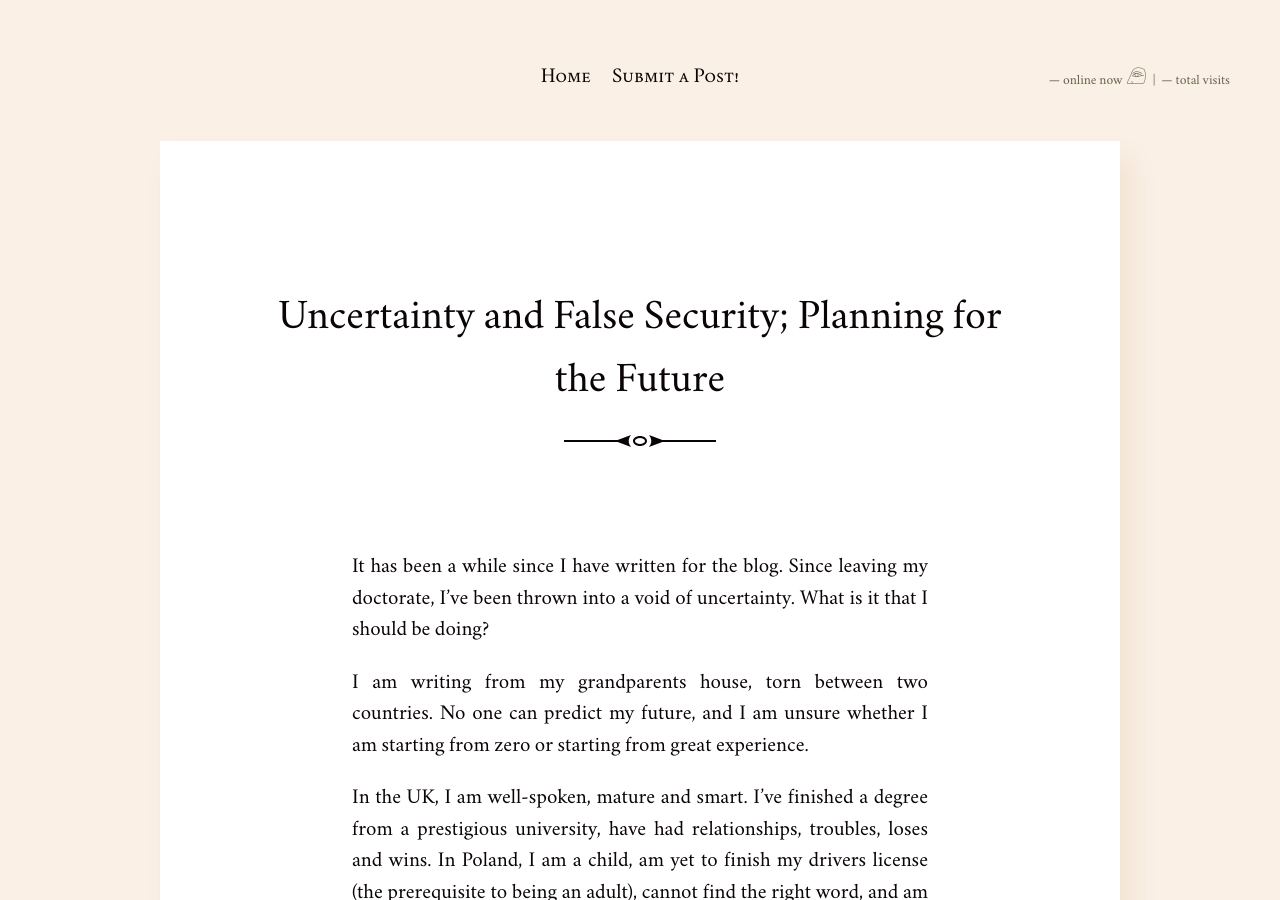
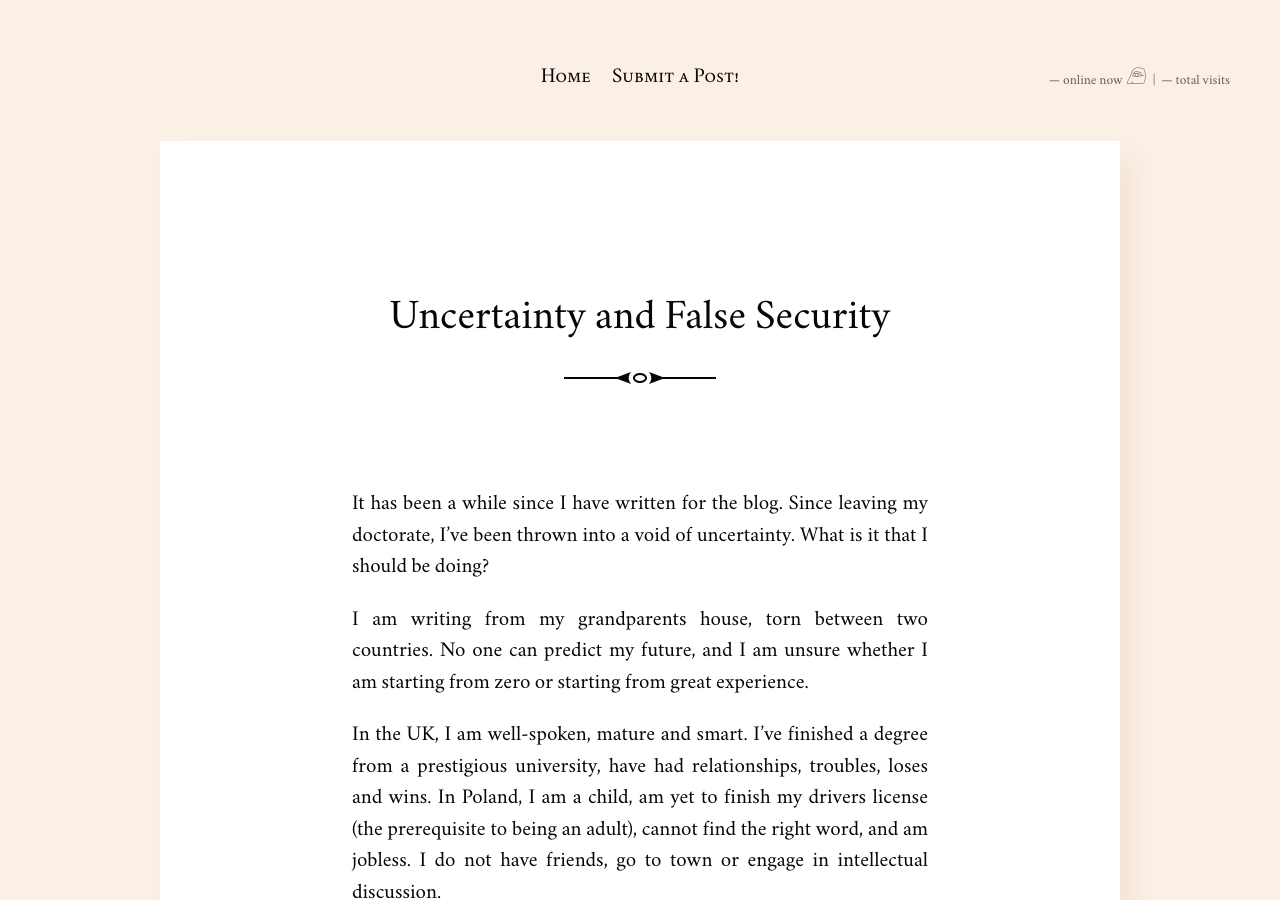
Before and after one commit to batterypointwriting/batterypointwriting.github.io, a Jekyll site: the page built from _posts/2026-10-03-Uncertainty-and-False-Security-Planning-for-the-Future.md, in a window 1280 px wide and 900 px high. Built offline with Jekyll 4.4.1, drawn with Linux system fonts in a browser that asks for light colours.

Commit message:
Update 2026-10-03-Uncertainty-and-False-Security-Planning-for-the-Future.md

```diff
--- a/_posts/2026-10-03-Uncertainty-and-False-Security-Planning-for-the-Future.md
+++ b/_posts/2026-10-03-Uncertainty-and-False-Security-Planning-for-the-Future.md
@@ -1,7 +1,7 @@
 ---
 layout: post
 author: "Iggy"
-title: Uncertainty and False Security; Planning for the Future
+title: Uncertainty and False Security
 date: 2026-10-03
 ---
 It has been a while since I have written for the blog. Since leaving my doctorate,
```
